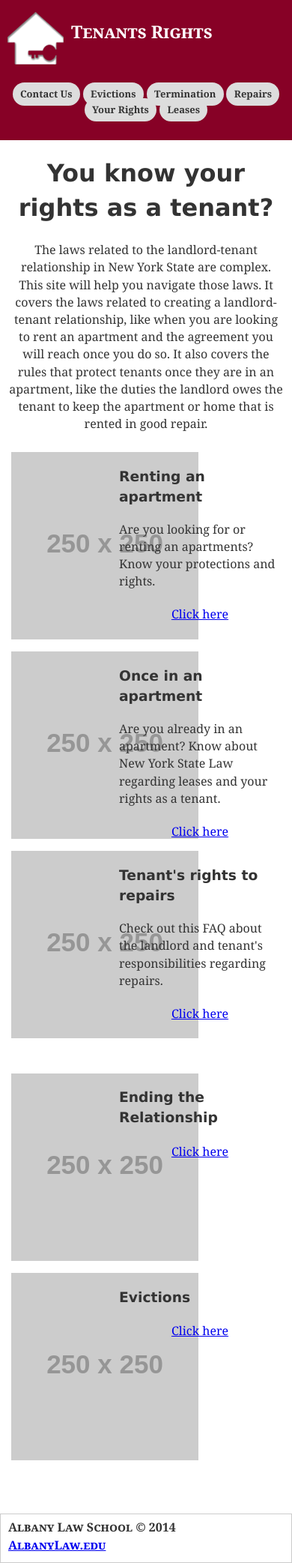
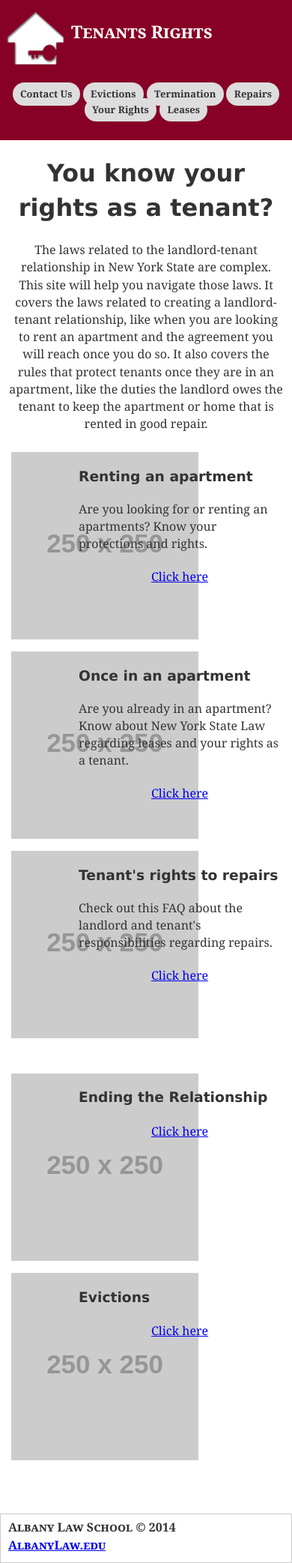
Before and after one commit to iinf362/team5, a Jekyll site: the page built from index.html, in a window 390 px wide. Shown: the whole page at 75% size. Built offline with Jekyll 4.4.1, drawn with Linux system fonts in a browser that asks for light colours.

Commit message:
Update style.css

```diff
--- a/css/style.css
+++ b/css/style.css
@@ -310,11 +310,11 @@ p.welcome-text, .welcome-title{
 
 	.section-image{
 		float: left;
-		width: 40%;
+		width: 25%;
 	}
 
 	.section-text{
-		width: 60%;
+		width: 75%;
 		float: right;
 	}
 
```
